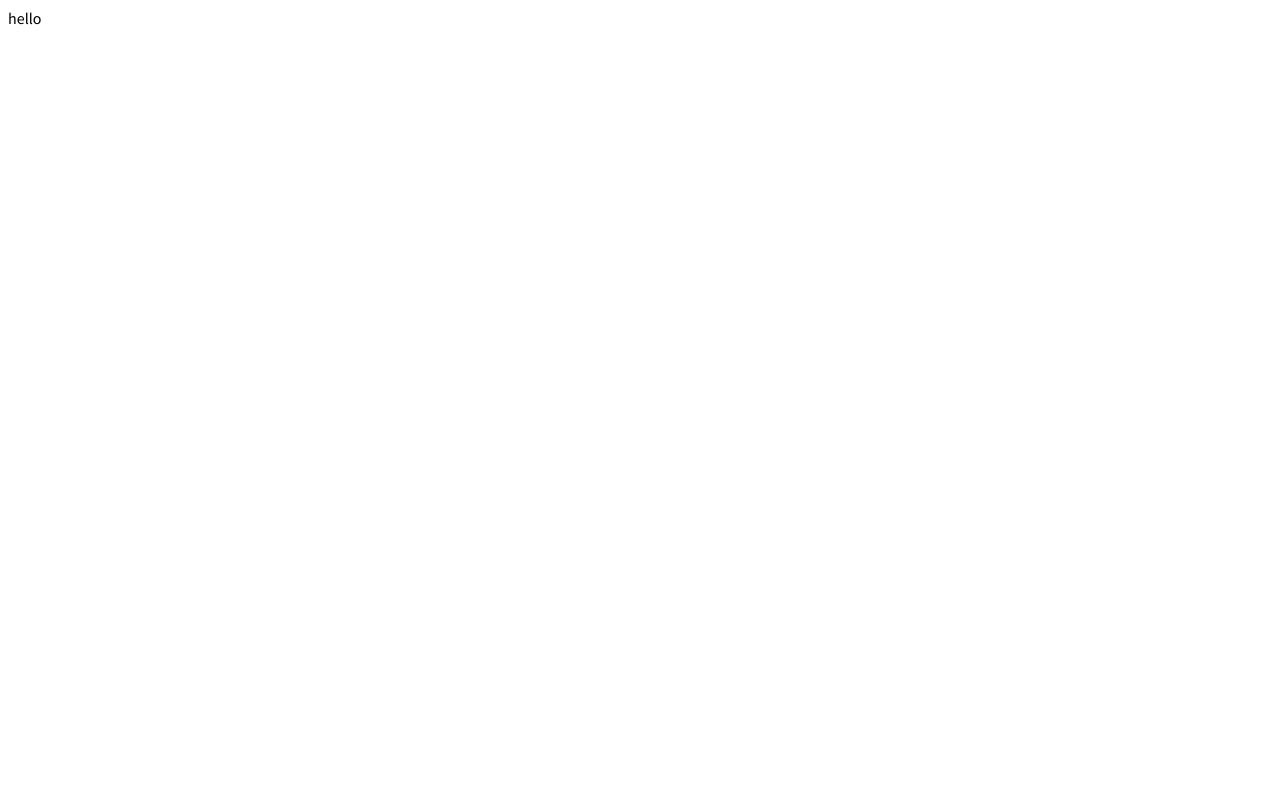
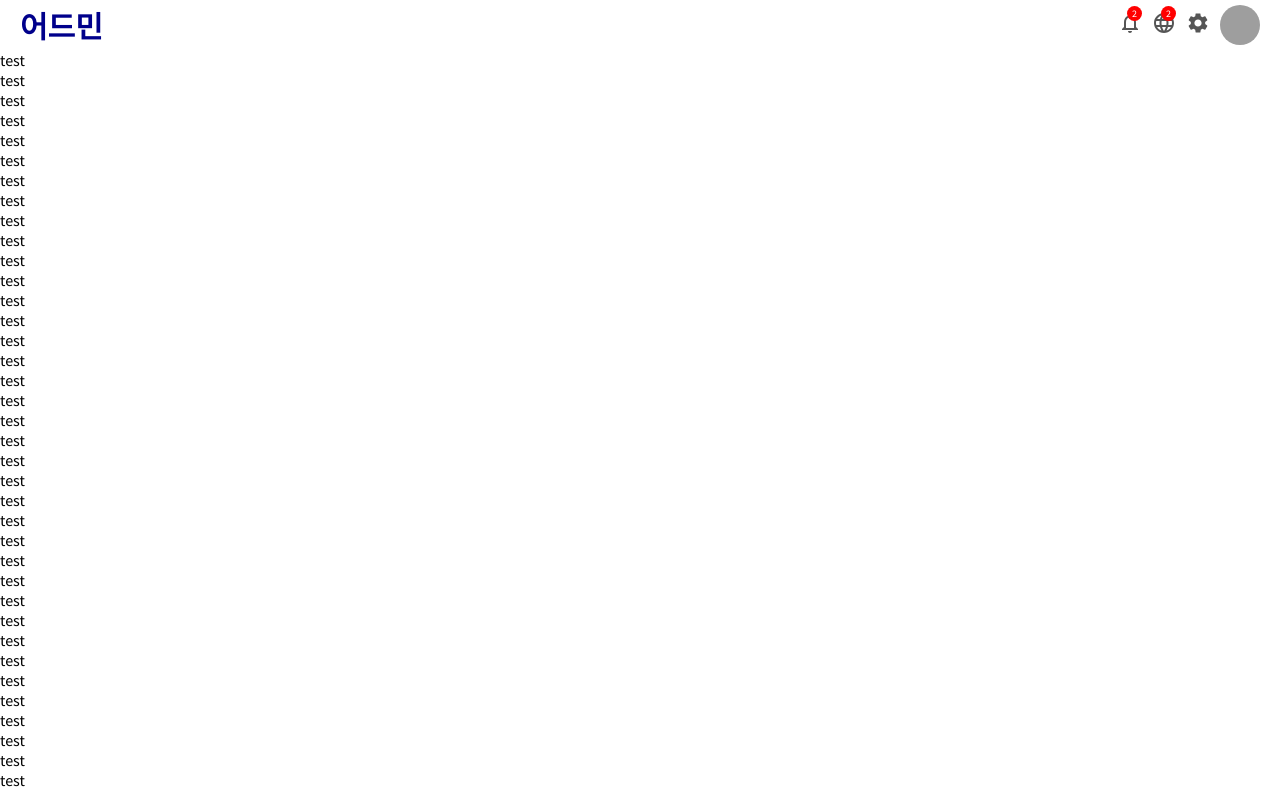
Before and after one commit to overaction/react_admin_dashboard, a React (Create React App) app: page / in a window 1280 px wide. Shown: the top 794 px of the page. Built offline with nearby package versions, Linux system fonts and the light colour scheme; grey boxes are pictures that could not be loaded; the HTML template or start-up script is replaced by a standard one.

Commit message:
Topbar 추가 - 항상 고정(sticky)

```diff
--- a/public/index.html
+++ b/public/index.html
@@ -15,6 +15,7 @@
     <style>
       * {
         font-family: 'Source Sans Pro', sans-serif;
+        margin: 0;
       }
     </style>
     <title>관리자 대쉬보드</title>
--- a/src/App.js
+++ b/src/App.js
@@ -1,7 +1,104 @@
+import Topbar from './components/topbar/Topbar';
+
 function App() {
   return (
     <div className="App">
-      hello
+      <Topbar />
+      test<br/>
+      test<br/>
+      test<br/>
+      test<br/>
+      test<br/>
+      test<br/>
+      test<br/>
+      test<br/>
+      test<br/>
+      test<br/>
+      test<br/>
+      test<br/>
+      test<br/>
+      test<br/>
+      test<br/>
+      test<br/>
+      test<br/>
+      test<br/>
+      test<br/>
+      test<br/>
+      test<br/>
+      test<br/>
+      test<br/>
+      test<br/>
+      test<br/>
+      test<br/>
+      test<br/>
+      test<br/>
+      test<br/>
+      test<br/>
+      test<br/>
+      test<br/>
+      test<br/>
+      test<br/>
+      test<br/>
+      test<br/>
+      test<br/>
+      test<br/>
+      test<br/>
+      test<br/>
+      test<br/>
+      test<br/>
+      test<br/>
+      test<br/>
+      test<br/>
+      test<br/>
+      test<br/>
+      test<br/>
+      test<br/>
+      test<br/>
+      test<br/>
+      test<br/>
+      test<br/>
+      test<br/>
+      test<br/>
+      test<br/>
+      test<br/>
+      test<br/>
+      test<br/>
+      test<br/>
+      test<br/>
+      test<br/>
+      test<br/>
+      test<br/>
+      test<br/>
+      test<br/>
+      test<br/>
+      test<br/>
+      test<br/>
+      test<br/>
+      test<br/>
+      test<br/>
+      test<br/>
+      test<br/>
+      test<br/>
+      test<br/>
+      test<br/>
+      test<br/>
+      test<br/>
+      test<br/>
+      test<br/>
+      test<br/>
+      test<br/>
+      test<br/>
+      test<br/>
+      test<br/>
+      test<br/>
+      test<br/>
+      test<br/>
+      test<br/>
+      test<br/>
+      test<br/>
+      test<br/>
+      test<br/>
+
     </div>
   );
 }
--- /dev/null
+++ b/src/components/topbar/Topbar.jsx
@@ -0,0 +1,29 @@
+import React from 'react'
+import "./topbar.css"
+import {NotificationsNone, Language, Settings} from '@material-ui/icons';
+
+export default function Topbar() {
+    return (
+        <div className="topbar">
+            <div className="topbarWrapper">
+                <div className="topLeft">
+                    <span className="logo">어드민</span>
+                </div>
+                <div className="topRight">
+                    <div className="topbarIconContainer">
+                        <NotificationsNone />
+                        <span className="topIconBadge">2</span>
+                    </div>
+                    <div className="topbarIconContainer">
+                        <Language />
+                        <span className="topIconBadge">2</span>
+                    </div>
+                    <div className="topbarIconContainer">
+                        <Settings />
+                    </div>
+                    <img src="https://upload.wikimedia.org/wikipedia/commons/thumb/b/bc/Unknown_person.jpg/542px-Unknown_person.jpg" alt="" className="topAvatar" />
+                </div>
+            </div>
+        </div>
+    )
+}
--- /dev/null
+++ b/src/components/topbar/topbar.css
@@ -0,0 +1,58 @@
+.topbar {
+    width: 100%;
+    height: 50px;
+    background-color: white;
+    position: sticky;
+    top: 0;
+    z-index: 999;
+}
+
+.topbarWrapper {
+    height: 100%;
+    padding: 0px 20px;
+    display: flex;
+    align-items: center;
+    justify-content: space-between;
+}
+
+.logo {
+    font-weight: bold;
+    font-size: 30px;
+    color: darkblue;
+    cursor: pointer;
+}
+
+.topRight {
+    display: flex;
+    align-items: center;
+}
+
+.topbarIconContainer {
+    position: relative;
+    cursor: pointer;
+    margin-right: 10px;
+    color: #555;
+}
+
+.topIconBadge {
+    width: 15px;
+    height: 15px;
+    position: absolute;
+    top: -5px;
+    right: 0px;
+    background-color: red;
+    color: white;
+    border-radius: 50%;
+
+    display: flex;
+    align-items: center;
+    justify-content: center;
+    font-size: 10px;
+}
+
+.topAvatar {
+    width: 40px;
+    height: 40px;
+    border-radius: 50%;
+    cursor: pointer;
+}
```
